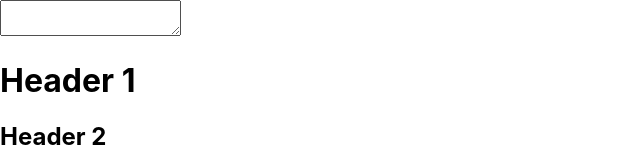
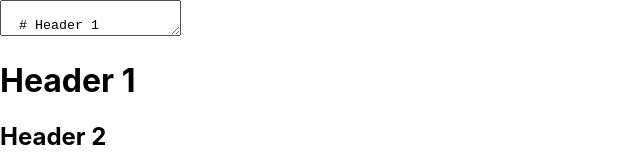
Before and after one commit to synerjay/markdown-previewer, a React (Create React App) app: page / in a window 1280 px wide. Shown: the top 160 px of the page, without its empty margins (0-640 px from the left). Built offline with nearby package versions, Linux system fonts and the light colour scheme.

Commit message:
Markdown previewer now working

```diff
--- a/src/App.js
+++ b/src/App.js
@@ -1,13 +1,31 @@
+import { useState } from 'react';
 import Editor from './components/Editor';
 import Preview from './components/Preview';
 
 function App() {
+  const [inputValue, setInputValue] = useState(placeholder);
+
+  const editorValueChange = (e) => {
+    setInputValue(e.target.value);
+  };
+
   return (
     <div className='App'>
-      <Editor />
-      <Preview />
+      <Editor input={inputValue} editorValueChange={editorValueChange} />
+      <Preview input={inputValue} />
     </div>
   );
 }
 
 export default App;
+
+const placeholder = `
+  # Header 1
+  ## Header 2
+
+  _ italic _
+
+  ** bold **
+
+  <b> bold Html </b>
+  `;
--- a/src/components/Editor.js
+++ b/src/components/Editor.js
@@ -1,9 +1,9 @@
 import React from 'react';
 
-function Editor() {
+function Editor({ editorValueChange, input }) {
   return (
     <div className='EditorContainer'>
-      <textarea className='Editor' />
+      <textarea className='Editor' value={input} onChange={editorValueChange} />
     </div>
   );
 }
--- a/src/components/Preview.js
+++ b/src/components/Preview.js
@@ -7,29 +7,14 @@ marked.setOptions({
 
 const renderer = new marked.Renderer();
 
-function Preview() {
-  const markdown = `
-  # Header 1
-  ## Header 2
-
-  _ italic _
-
-  ** bold **
-
-  <b> bold Html </b>
-  `;
-
+function Preview({ input }) {
   function createMarkup() {
-    return { __html: marked(markdown, renderer) };
+    return { __html: marked(input, renderer) };
   }
 
   return (
     <div className='PreviewContainer'>
-      <div
-        className='Preview'
-        className='markdown'
-        dangerouslySetInnerHTML={createMarkup()}
-      />
+      <div className='Preview' dangerouslySetInnerHTML={createMarkup()} />
     </div>
   );
 }
```
